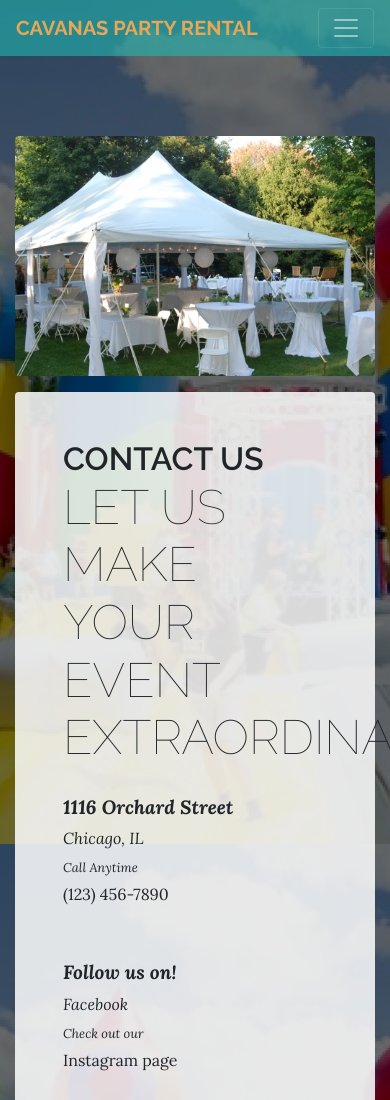
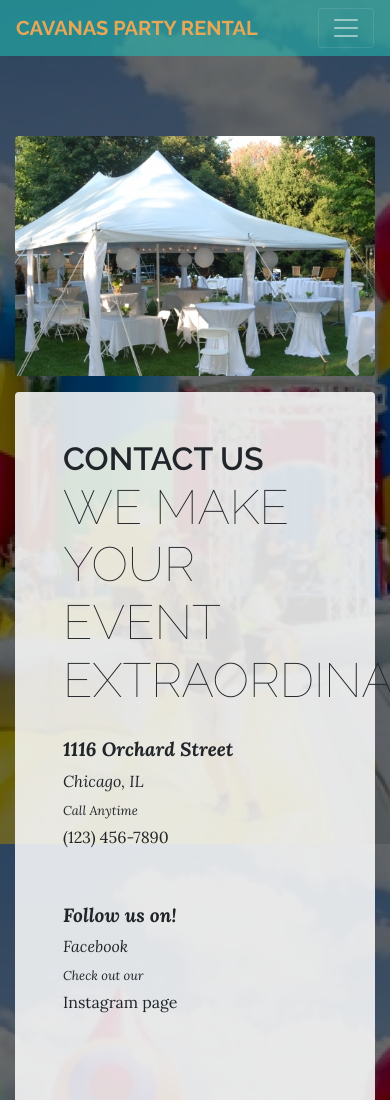
Before and after one commit to NoemiR/party-rental, a website: page store.html in a window 390 px wide. Shown: the top 1100 px of the page. Drawn offline with nearby package versions, Linux system fonts and the light colour scheme; files that its build step writes are made by us from their sources.

Commit message:
Reducing words for mobile display

```diff
--- a/store.html
+++ b/store.html
@@ -66,7 +66,7 @@
               <div class="bg-faded rounded p-5">
                 <h2 class="section-heading mb-4">
                   <span class="section-heading-upper">Contact Us</span>
-                  <span class="section-heading-lower">Let Us make your Event Extraordinary</span>
+                  <span class="section-heading-lower">We make your Event Extraordinary</span>
                 </h2>
                 <p class="address mb-5">
                 <em>
```
